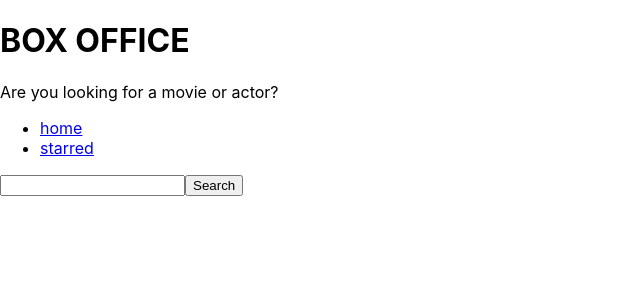
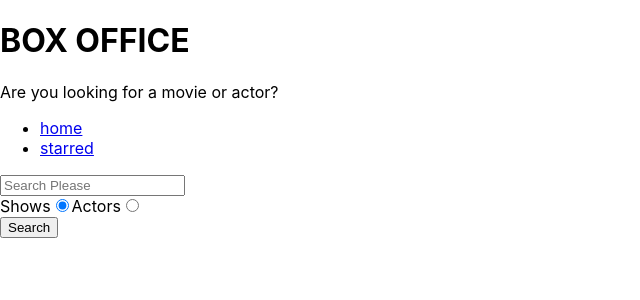
Before and after one commit to deepamasnani/Box-Office-App, a React (Create React App) app: page / in a window 1280 px wide. Shown: the top 300 px of the page, without its empty margins (0-640 px from the left). Built offline with nearby package versions, Linux system fonts and the light colour scheme.

Commit message:
added search option for actors too

```diff
--- a/src/pages/Home.js
+++ b/src/pages/Home.js
@@ -6,9 +6,11 @@ import { apiGet } from '../misc/config';
 const Home = () => {
 const [input, setInput] = useState('');
 const [results, setResults] = useState(null);
+const [searchOptions, setSearchOptions] = useState('shows');
+const isShowsSearch = searchOptions === 'shows';
 
 const onSearch = () => {
-    apiGet(`/search/shows?q=${input}`).then(result => {
+    apiGet(`/search/${searchOptions}?q=${input}`).then(result => {
         setResults(result);
     })
 }
@@ -31,18 +33,30 @@ const renderResults = () => {
         )
     }
     if(results && results.length > 0){
-        return (
-            <div>
-                {results.map((item)=><div key = {item.show.id}>{item.show.name}</div>)}
-            </div>
-        )
+        return results[0].show ? results.map(
+            (item)=>(<div key = {item.show.id}>{item.show.name}</div>
+        )) : results.map(
+            (item)=>(<div key = {item.person.id}>{item.person.name}</div>
+        ))
     }
     return null;
 }
-
+const onRadioChange = (ev) =>{
+    setSearchOptions(ev.target.value);
+}
     return (
         <MainPageLayout>
-            <input type="text" onChange = {onInputChange} onKeyDown={onKeyDown} value={input} />
+            <input type="text" onChange = {onInputChange} onKeyDown={onKeyDown} value={input} placeholder="Search Please" />
+            <div>
+                <label htmlFor = "shows-search">
+                    Shows
+                    <input id="shows-search" type="radio" value="shows" onChange = {onRadioChange} checked={isShowsSearch} />
+                </label>
+                <label htmlFor = "actors-search">
+                    Actors
+                    <input id="actors-search"type="radio" value="people" onChange = {onRadioChange} checked={!isShowsSearch} />
+                </label>
+            </div>
             <button type="button" onClick = {onSearch}>Search</button>
             {renderResults()}
         </MainPageLayout>
```
